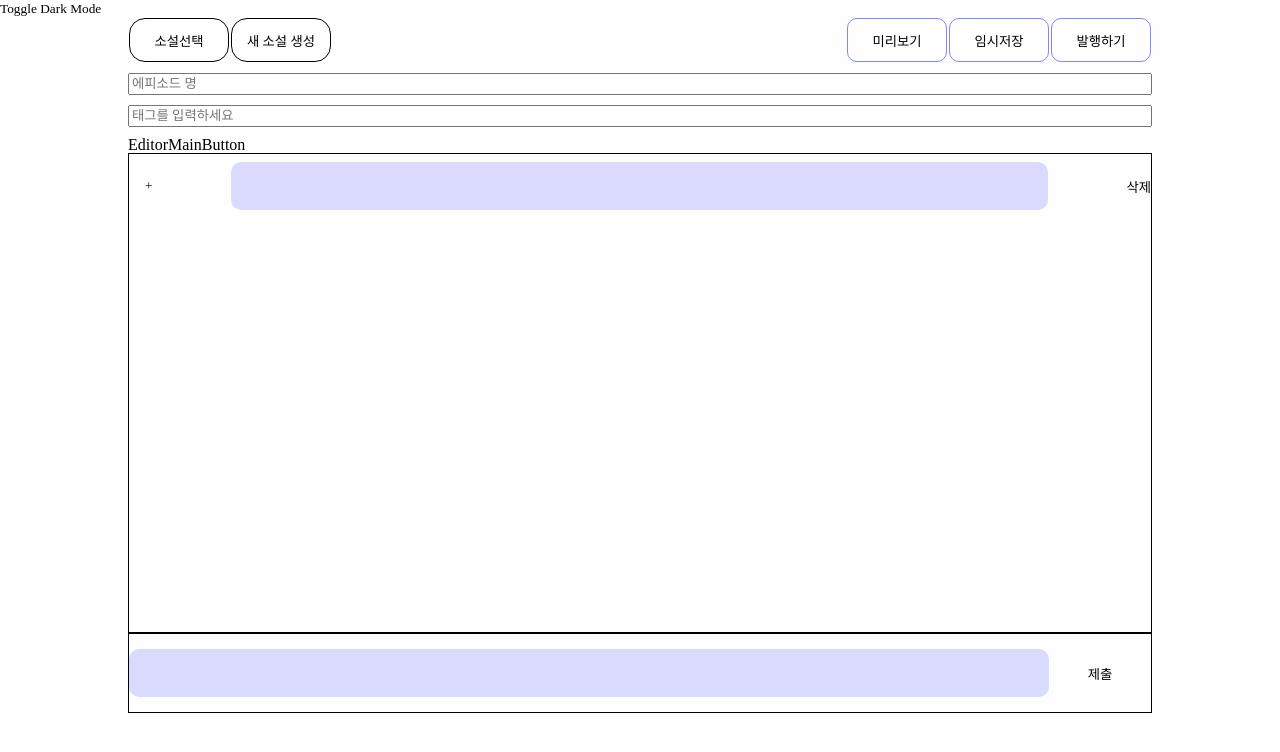
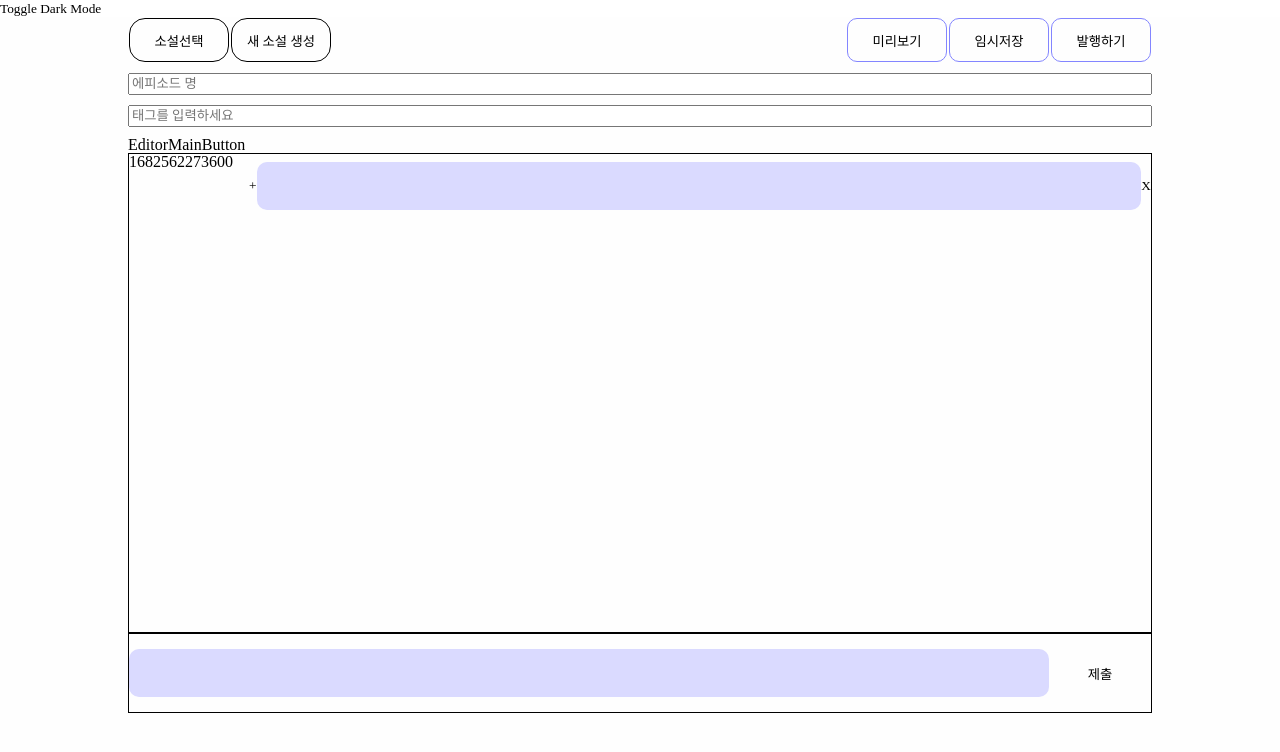
Before and after one commit to qgw13467/nevvel, a Next.js app in the folder frontend/nevvel/: page /editor/editor in a window 1280 px wide. Both pictures are taken after a click on the button "제출". Shown: the top 752 px of the page. Built offline with nearby package versions, Linux system fonts and the light colour scheme.

Commit message:
feat(fe): add remove block

```diff
--- a/frontend/nevvel/src/components/editor/EditorMain.tsx
+++ b/frontend/nevvel/src/components/editor/EditorMain.tsx
@@ -21,6 +21,8 @@ function EditorMain() {
       <EditorMainButton />
       <EditorMainList
 			textBlocks={textBlocks}
+			setTextBlocks={setTextBlocks}
+
 			/>
       <EditorMainInput
 			currentText={currentText}
--- a/frontend/nevvel/src/components/editor/Main/EditorMainList.tsx
+++ b/frontend/nevvel/src/components/editor/Main/EditorMainList.tsx
@@ -11,16 +11,25 @@ interface TextBlock {
 
 type EditorMainListProps = {
   textBlocks: TextBlock[];
+  setTextBlocks: React.Dispatch<React.SetStateAction<TextBlock[]>>;
 };
 
-function EditorMainList({ textBlocks }: EditorMainListProps) {
+function EditorMainList({ textBlocks,setTextBlocks }: EditorMainListProps) {
+
+
+
   return (
     <ListWrapper>
       {textBlocks.map((block, index) => (
-        <EditorMainListItem
-          key={index}
-          block={block}
-        />
+        <BlockContainer key={index}>
+          {block.id}
+          <EditorMainListItem
+            block={block}
+            textBlocks={textBlocks}
+            setTextBlocks={setTextBlocks}
+          />
+        </BlockContainer>
+
       ))}
     </ListWrapper>
   );
@@ -34,4 +43,12 @@ const ListWrapper = styled.div`
     overflow:scroll;
   `;
 
+const BlockContainer = styled.div`
+  width: 100%;
+  display: inline-flex;
+`
+const RemoveButton = styled.button`
+  width: 10%;
+`;
+
 export default EditorMainList;
--- a/frontend/nevvel/src/components/editor/Main/EditorMainListItem.tsx
+++ b/frontend/nevvel/src/components/editor/Main/EditorMainListItem.tsx
@@ -10,9 +10,11 @@ interface TextBlock {
 
 type EditorMainListItemProps = {
   block: TextBlock;
+  textBlocks: TextBlock[];
+  setTextBlocks: React.Dispatch<React.SetStateAction<TextBlock[]>>;
 };
 
-function EditorMainListItem({ block }: EditorMainListItemProps) {
+function EditorMainListItem({ block,textBlocks,setTextBlocks}: EditorMainListItemProps) {
   const [plus, setPlus] = useState(false);
 
   return (
@@ -26,40 +28,38 @@ function EditorMainListItem({ block }: EditorMainListItemProps) {
       ) : (
         <AssetButton onClick={() => setPlus(!plus)}>+</AssetButton>
       )}
-
       <TextBlock>{block.text}</TextBlock>
-      <RemoveButton>삭제</RemoveButton>
+      <RemoveButton onClick={()=>setTextBlocks(textBlocks.filter((block)=>block.id !== block.id))}>X</RemoveButton>
     </BlockContainer>
   );
 }
 
 const BlockContainer = styled.div`
-  color: ${({ theme}) => theme.color.text1};
+  color: ${({ theme }) => theme.color.text1};
   display: flex;
   flex-direction: row;
   justify-content: space-between;
   margin-top: 0.5rem;
   margin-bottom: 0.5rem;
+  width: 100%;
 `;
 const AssetButton = styled.button`
   margin-left: 1rem;
   display: flex;
   text-align: center;
   align-items: center;
-`
+`;
 
 const TextBlock = styled.div`
-  width: 80%;
+  width: 100%;
   border-radius: 10px;
   background-color: ${({ theme }) => theme.color.editor};
-  height:3rem ;
+  height: 3rem;
   padding-left: 1rem;
   display: flex;
   align-items: center;
 `;
 
-const RemoveButton = styled.button`
-
-`;
+const RemoveButton = styled.button``;
 
 export default EditorMainListItem;
```
